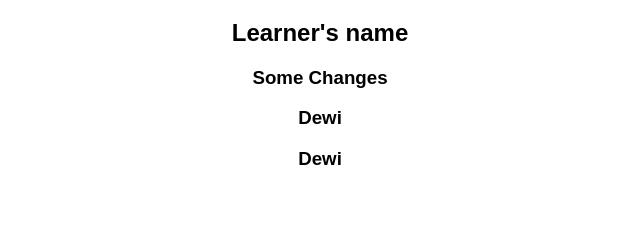
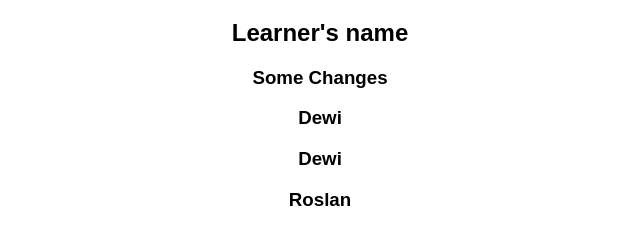
Before and after one commit to tubbu1973/jenkinsdemo, a plain HTML site: page index.html in a window 1280 px wide. Shown: the part 93-338 px from the top of the page, without its empty margins (320-960 px from the left). Drawn offline with Linux system fonts and the light colour scheme.

Commit message:
Update index.html with Dewi's

```diff
--- a/index.html
+++ b/index.html
@@ -12,5 +12,6 @@
     <h3>Some Changes</h3>
     <h3>Dewi</h3>
     <h3>Dewi</h3>
+    <h3>Roslan</h3>
 </body>
 </html>
```
